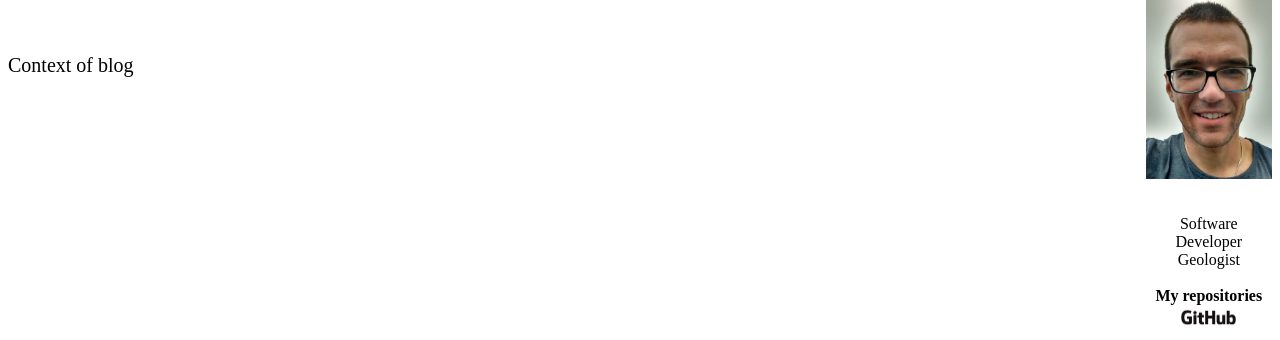
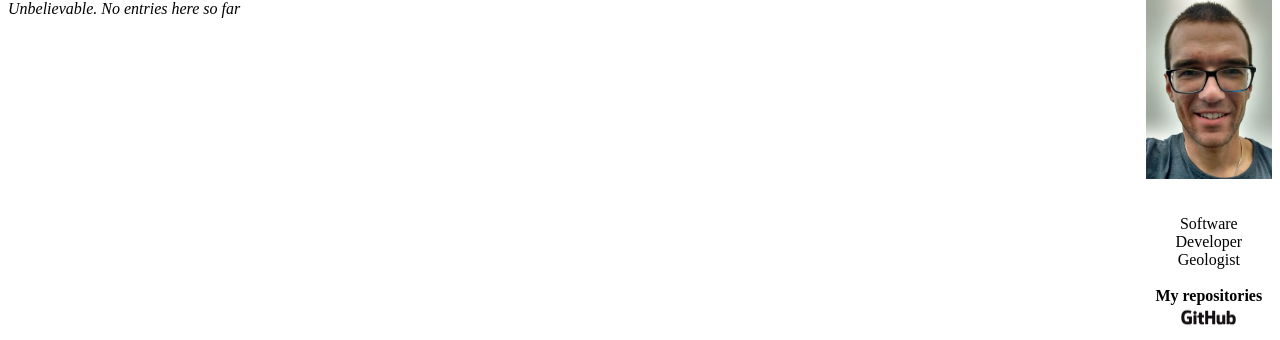
Before and after one commit to andmichalski/blog, a Flask app: template app/templates/blog.html in a window 1280 px wide. Shown: the part 117-457 px from the top of the page. Run offline with Flask 2, Linux system fonts and the light colour scheme; the template is opened without the code that fills it, so the values that code supplies are empty; some libraries are stand-ins or nearby versions.

Commit message:
Add database support, pagination and markdown
The SQLite3 support is added. Pagination from Flask-Paginate library.
Moreover Markdown support for better post writing is implemented.

```diff
--- a/app/app.py
+++ b/app/app.py
@@ -1,23 +1,79 @@
-from flask import Flask, render_template
+import _sqlite3
+
+from flask import Flask, request, g, render_template
+from flask_paginate import Pagination, get_page_parameter
+from flask_misaka import Misaka
+
+DATABASE = 'app.db'
+DEBUG = True
+SECRET_KEY = 'development key'
+USERNAME = 'admin'
+PASSWORD = 'default'
 
 app = Flask(__name__)
+app.config.from_object(__name__)
+Misaka(app)
 
-@app.route("/")
-def index():
-    return render_template("blog.html")
+
+#
+
+@app.before_request
+def before_request():
+    g.db = connect_db()
+
+
+@app.teardown_request
+def teardown_request(exception):
+    g.db.close()
+
+
+def connect_db():
+    return _sqlite3.connect(app.config['DATABASE'])
+
 
 @app.route("/about")
 def about():
     return render_template("about.html")
 
-@app.route("/blog")
+
+@app.route("/")
+@app.route('/blog')
 def blog():
-    return render_template("blog.html")
+    search = False
+    per_page = 5
+    q = request.args.get('q')
+    if q:
+        search = True
+
+    page = request.args.get(get_page_parameter(), type=int, default=1)
+
+    cur = g.db.execute('select title, text from entries order by id desc')
+    entries = []
+    for row in cur.fetchall():
+        title = row[0]
+        if isinstance(row[1], bytes):
+            print('there are bytes')
+            text = row[1].decode('utf-8')
+        else:
+            text = row[1]
+        entries.append(dict(title=title, text=text))
+    print(entries)
+    print(page)
+    page_entries = entries[(page - 1) * per_page:((page - 1) * per_page) + per_page]
+    pagination = Pagination(page=page, per_page=per_page, total=len(entries), search=search,
+                            record_name='entry')
+    return render_template('blog.html', entries=page_entries, pagination=pagination)
+
 
 @app.route("/projects")
 def projects():
     return render_template("projects.html")
 
+
 @app.route("/contact")
 def contact():
     return render_template("contact.html")
+
+
+if __name__ == '__main__':
+    app.run()
--- a/app/static/css/app.css
+++ b/app/static/css/app.css
@@ -134,3 +134,13 @@ p {
     font-size: 20px;
     line-height: 150%;
 }
+
+.pagination ul {
+    padding-top: 30px;
+    display: flex;
+    font-size: 20px;
+    list-style-type: none;
+}
+.pagination a {
+    padding: 0 15px;
+}
--- a/app/templates/blog.html
+++ b/app/templates/blog.html
@@ -1,7 +1,22 @@
 {% extends "index.html" %}
 {% block context %}
-<p>
-Context of blog
-
-</p>
+    {% for entry in entries %}
+    <table>
+        <tr valign="top">
+               <td style="padding-top: 50px">
+                   <h2>{{ entry.title }}</h2>
+               </td>
+        </tr>
+        <tr>
+            <td>
+                {% filter markdown %}
+                {{ entry.text|safe }}
+                {% endfilter %}
+            </td>
+        </tr>
+    </table>
+    {% else %}
+        <em>Unbelievable.  No entries here so far</em>
+    {% endfor %}
+    {{ pagination.links }}
 {% endblock %}
```
